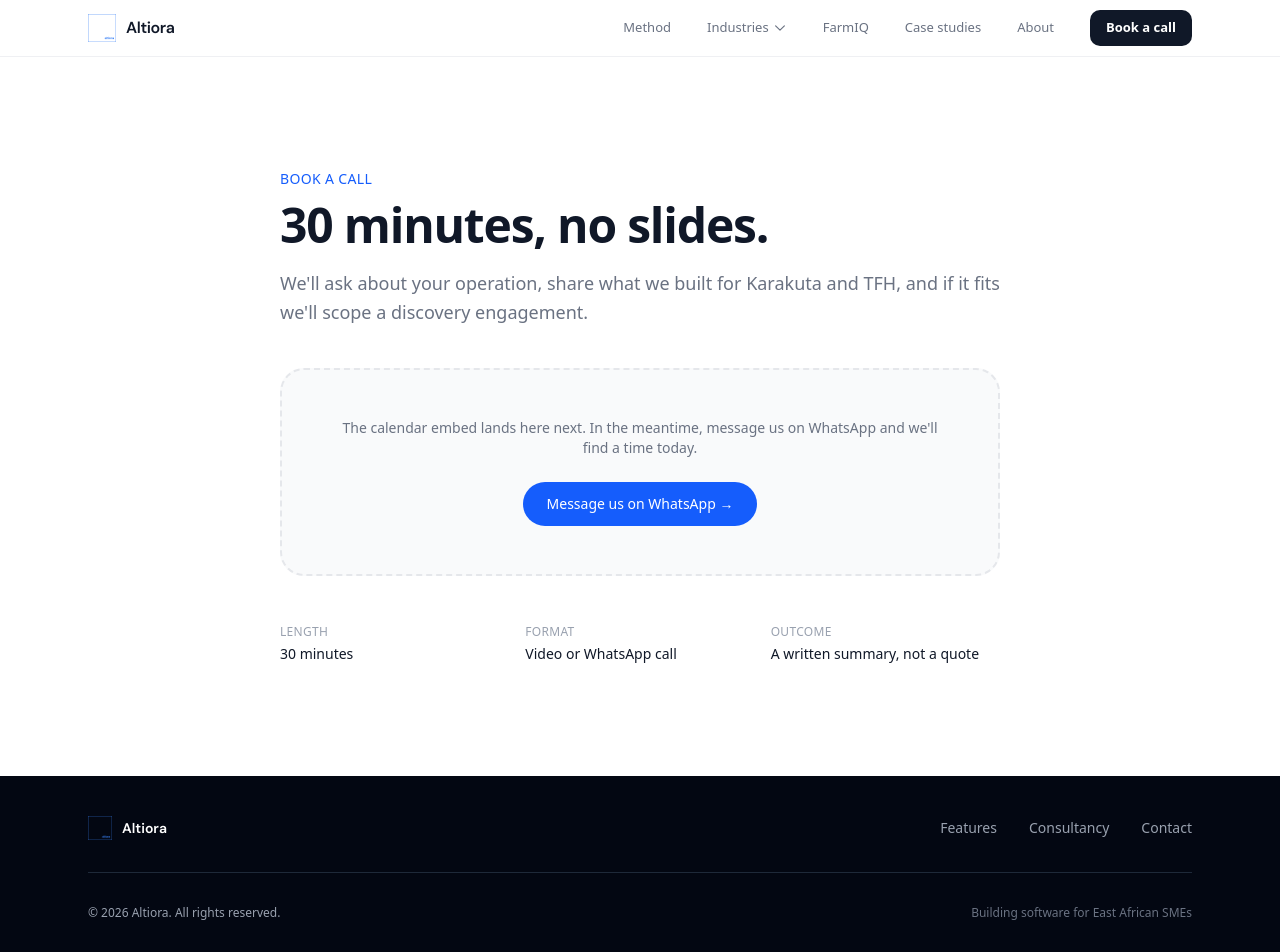
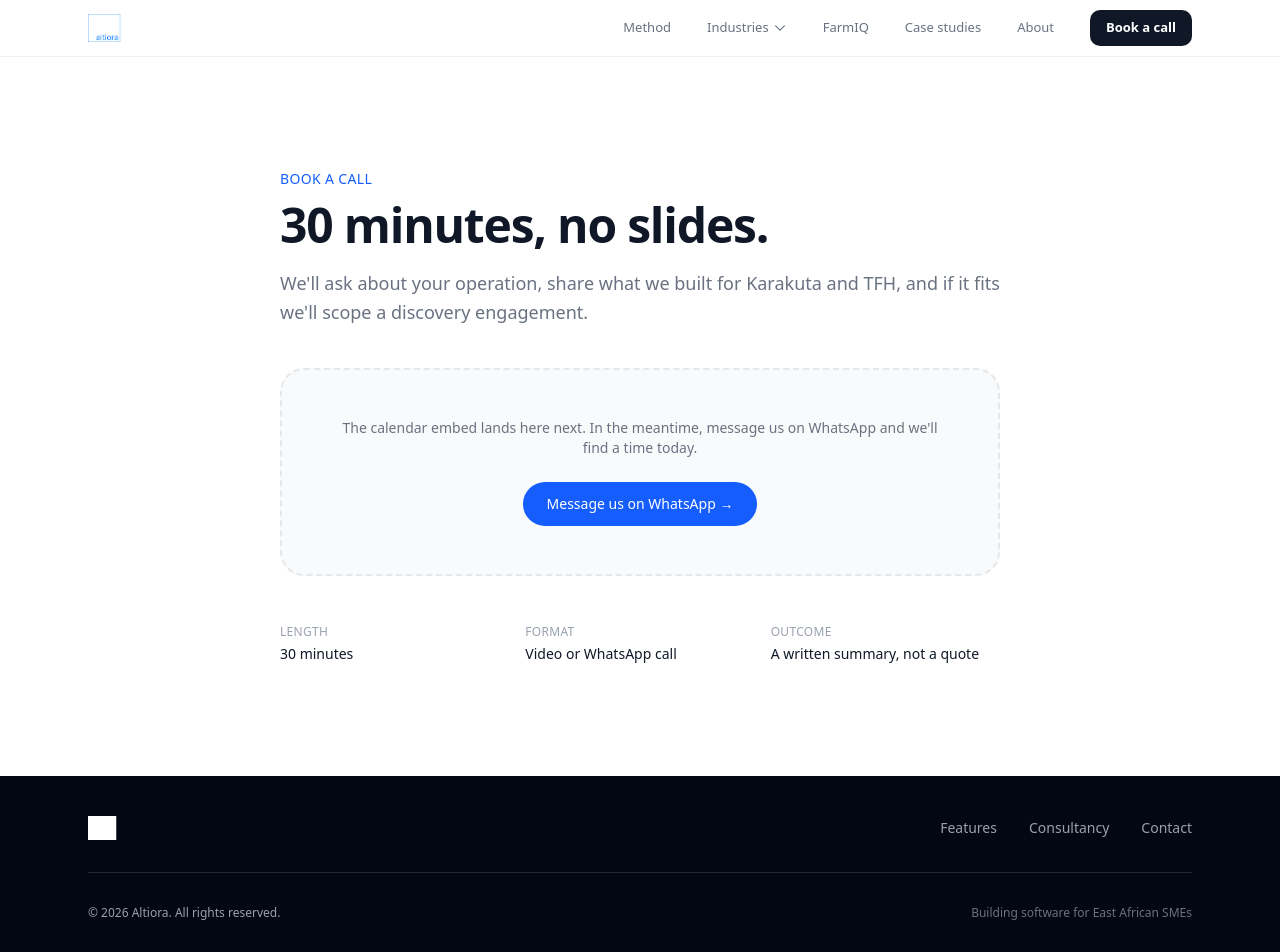
Before and after one commit to kibe0711-png/soukfarmiq-site, a Next.js app: page /book in a window 1280 px wide. Shown: the top 952 px of the page. Built offline with nearby package versions, Linux system fonts and the light colour scheme.

Commit message:
Replace logo with new readable version
- New logo has "altiora" text built in
- Removed duplicate text labels in NavBar and Footer
- Wider display (100px nav, 90px footer)
- Footer logo inverted to white for dark background

Co-Authored-By: Claude Opus 4.6 (1M context) <noreply@anthropic.com>

```diff
--- a/components/Footer.tsx
+++ b/components/Footer.tsx
@@ -5,14 +5,14 @@ export default function Footer() {
     <footer className="bg-gray-950 text-gray-400">
       <div className="max-w-6xl mx-auto px-6 py-10">
         <div className="flex flex-col sm:flex-row items-start sm:items-center justify-between gap-6">
-          <div className="flex items-center gap-2.5">
+          <div className="flex items-center">
             <Image
               src="/altiora-logo.png"
               alt="Altiora"
-              width={24}
+              width={90}
               height={24}
+              className="h-6 w-auto brightness-0 invert"
             />
-            <span className="text-sm font-semibold text-white font-[family-name:var(--font-display)]">Altiora</span>
           </div>
           <div className="flex flex-wrap gap-x-8 gap-y-2 text-sm">
             <a href="#features" className="hover:text-white transition-colors">
--- a/components/NavBar.tsx
+++ b/components/NavBar.tsx
@@ -90,11 +90,8 @@ export default function NavBar() {
   return (
     <nav className="sticky top-0 z-50 bg-white/90 backdrop-blur-lg border-b border-gray-200/60">
       <div className="max-w-6xl mx-auto px-6 h-14 flex items-center justify-between">
-        <Link href="/" className="flex items-center gap-2.5">
-          <Image src="/altiora-logo.png" alt="Altiora" width={28} height={28} />
-          <span className="text-base font-semibold tracking-tight text-gray-900 font-[family-name:var(--font-display)]">
-            Altiora
-          </span>
+        <Link href="/" className="flex items-center">
+          <Image src="/altiora-logo.png" alt="Altiora" width={100} height={28} className="h-7 w-auto" />
         </Link>
         <div className="flex items-center gap-1 sm:gap-5">
           {NAV_ITEMS.map((item) =>
```
Also changed, not shown: public/altiora-logo.png.
